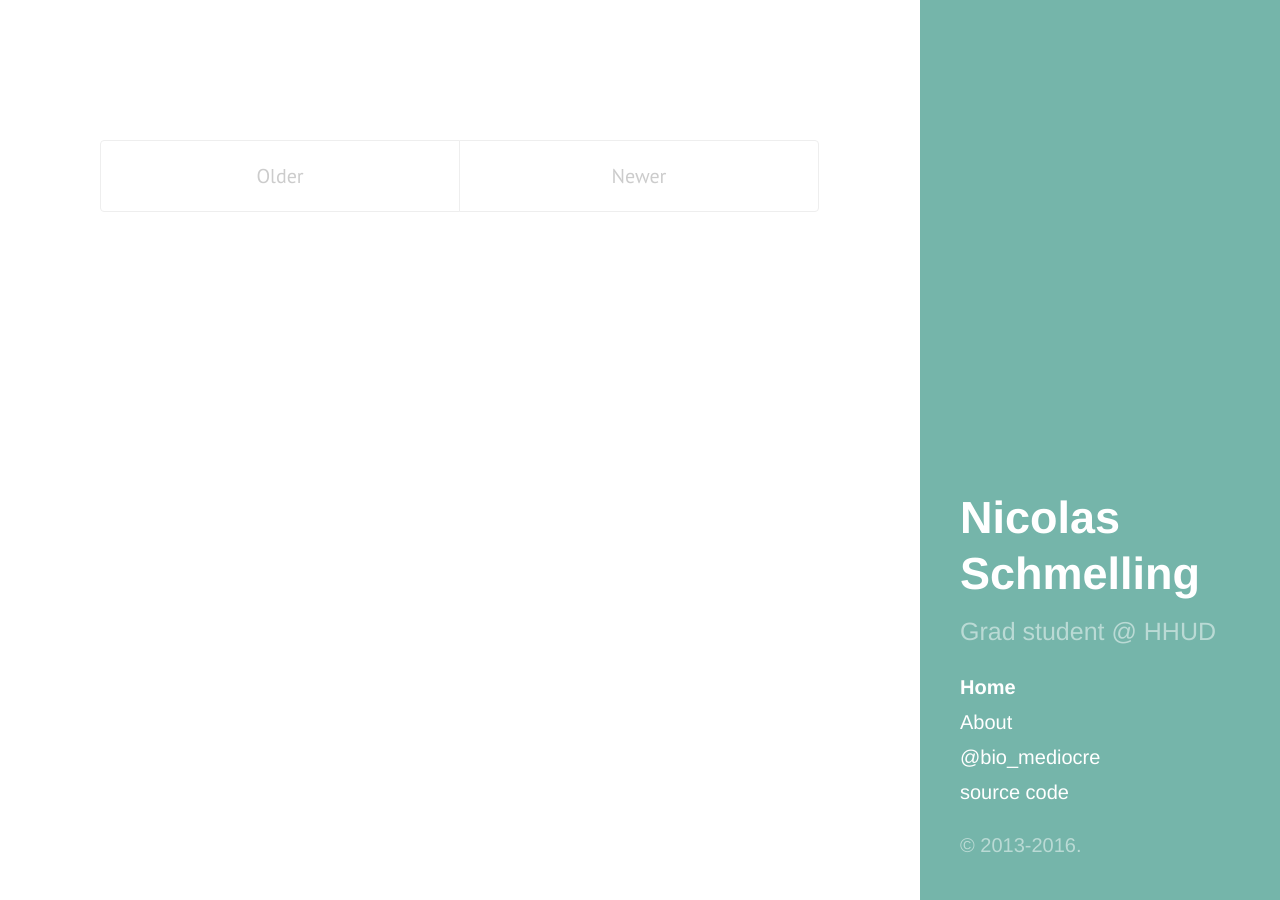
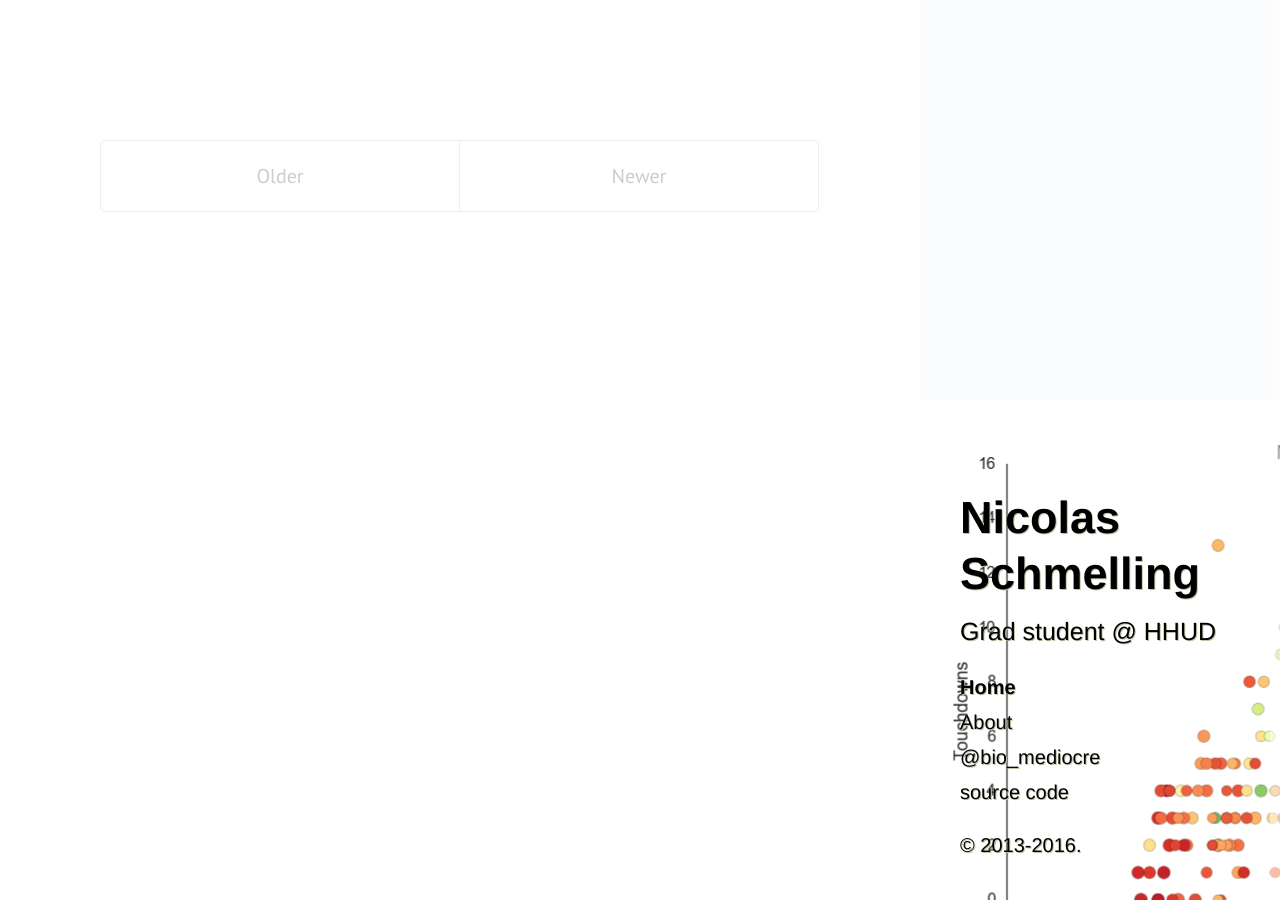
Before and after one commit to schmelling/schmelling.github.io, a Jekyll site: the page built from index.html, in a window 1280 px wide. Built offline with Jekyll 4.4.1, drawn with Linux system fonts in a browser that asks for light colours; the list of posts is cut into pages by our own code.

Commit message:
sidebar image theme

```diff
--- a/_layouts/default.html
+++ b/_layouts/default.html
@@ -3,7 +3,7 @@
 
   {% include head.html %}
 
-  <body class="theme-base-0c layout-reverse">
+  <body class="theme-image layout-reverse">
 
     {% include sidebar.html %}
 
--- a/public/css/hyde.css
+++ b/public/css/hyde.css
@@ -177,6 +177,26 @@ a.sidebar-nav-item:focus {
 
 /* Base16 (http://chriskempson.github.io/base16/#default) */
 
+/* image */
+.theme-image .sidebar {
+  background-color: rgb(251, 252, 253);
+  background-image: url("../Receiving Stats 2015.png");
+  background-position: 5% 150%;
+  background-repeat: no-repeat;
+  border-style: solid;
+  border-width: 0px 10px 0px 0px;
+}
+
+.theme-image .sidebar a,
+.theme-image .sidebar p,
+.theme-image .sidebar h1,
+.theme-image .content a,
+.theme-image .related-posts li a:hover {
+  text-shadow: 1px 1px #c1c1a4;
+  /*color: #331900;*/
+  color: #000000;
+}
+
 /* Red */
 .theme-base-08 .sidebar {
   background-color: #ac4142;
```
Also changed, not shown: public/Receiving Stats 2015.png (added).
